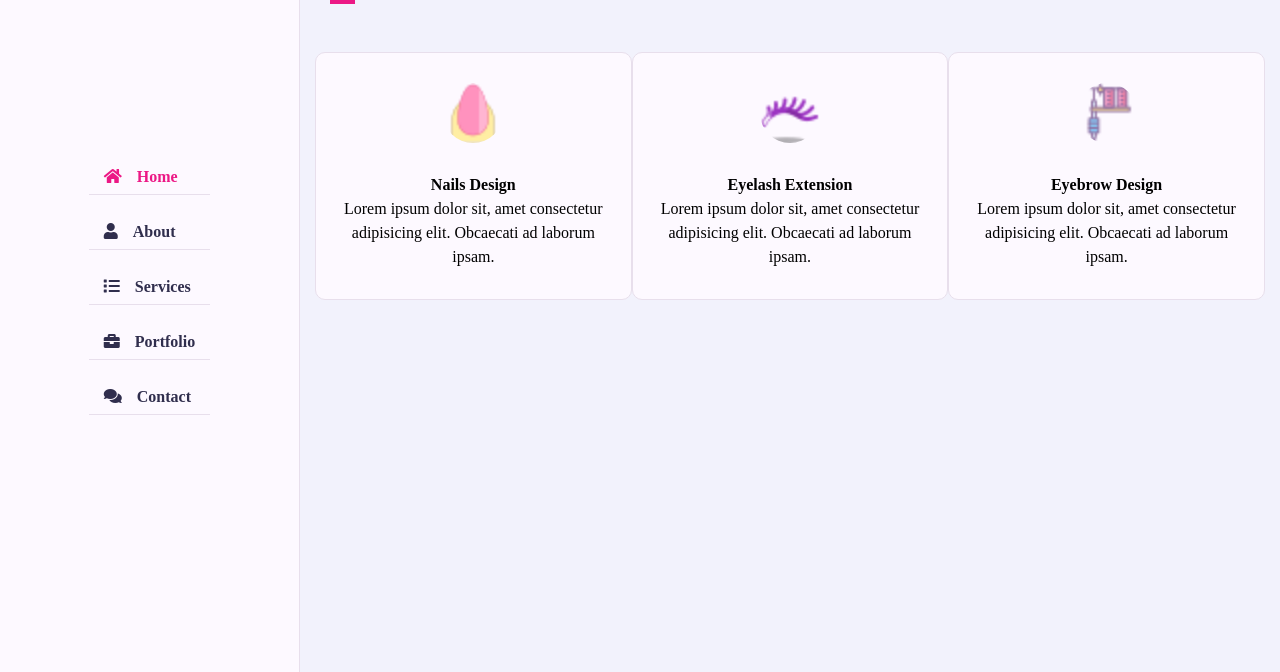
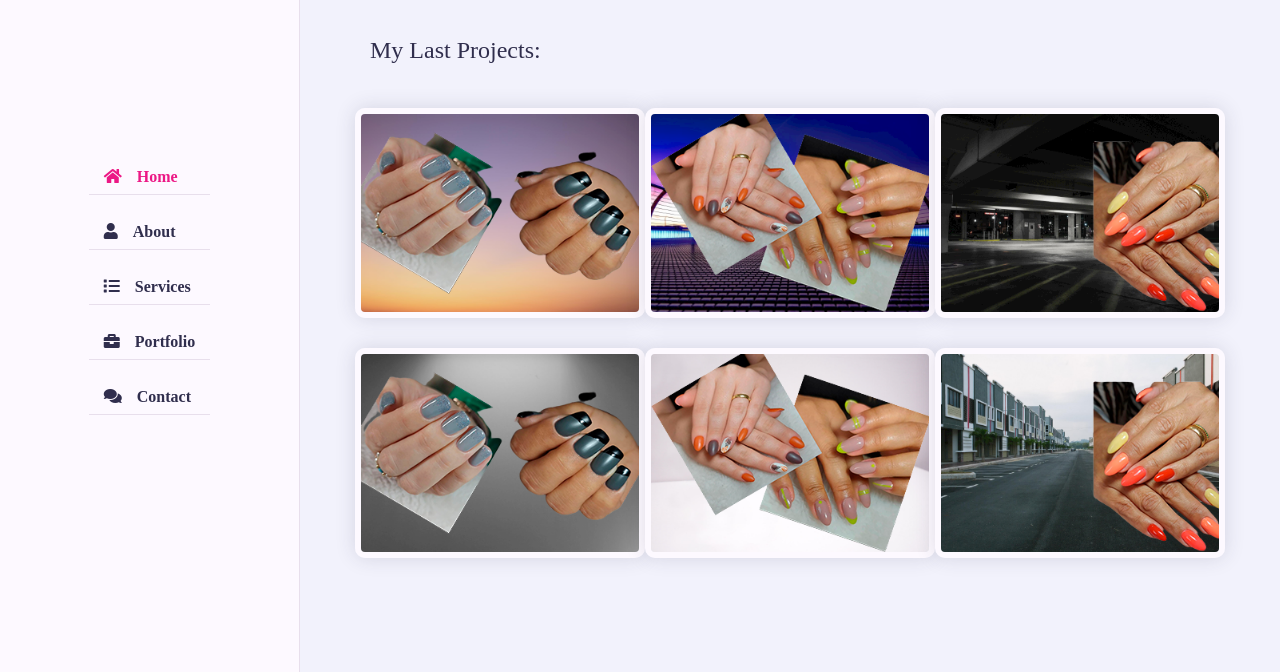
Before and after one commit to Giarlan/nails-designer-website, a plain HTML site: page index.html in a window 1280 px wide. Shown: the part 128-800 px from the top of the page. Drawn offline with Linux system fonts and the light colour scheme; a web font is replaced by a local one.

Commit message:
CREATE THE PORTFOLIO SECTION
   *Build - In this step, the portfolio section was created

```diff
--- a/assets/css/app.css
+++ b/assets/css/app.css
@@ -632,3 +632,43 @@ h3.my-profession
     margin: 0 auto 30px;
     text-align: center;
 }
+
+/*===== Portfolio =====*/
+.portfolio .container
+{
+    padding: 40px;
+}
+
+.portfolio .portfolio-heading
+{
+    flex: 0 0 100%;
+    max-width: 100%;
+    margin-bottom: 40px;
+}
+
+.portfolio .portfolio-heading h2
+{
+    color: var(--text-black-900);
+    font-weight: 500;
+}
+
+.portfolio .portfolio-item
+{
+    flex: 0 0 33.33%;
+    max-width: 33.33%;
+    margin-bottom: 30px;
+}
+
+.portfolio .portfolio-item-inner
+{
+    border: 6px solid var(--bg-black-100);
+    border-radius: 10px;
+    overflow: hidden;
+    cursor: pointer;
+}
+
+.portfolio .portfolio-item-inner .portfolio-img img
+{
+    width: 100%;
+    display: block;
+}
--- a/index.html
+++ b/index.html
@@ -242,8 +242,8 @@
             </section>
             <!--  ===== About Section End ===== -->
             <!--  ===== Services Section Start ===== -->
-            <section class="service section">
-                <div class="container">
+            <section class="service section hidden">
+                <section class="container">
                     <div class="row">
                         <div class="section-title padd-15">
                             <h2>Services</h2>
@@ -272,7 +272,6 @@
                             </div>
                         </div>
                         <!--  ===== Service Item End ===== -->
-
                         <!--  ===== Service Item Start ===== -->
                         <div class="service-item">
                             <div class="service-item-inner">
@@ -284,7 +283,85 @@
                             </div>
                         </div>
                         <!--  ===== Service Item End ===== -->
+                    </div>
+                </section>
+            </section>
+            <!--  ===== Portfolio Section Start ===== -->
+            <section class="portfolio section">
+                <div class="container">
+                    <div class="row">
+                        <div class="section-title padd-15">
+                            <h2>Portfolio</h2>
+                        </div>
+                    </div>
+                    <div class="row">
+                        <div class="portfolio-heading padd-15">
+                            <h2>My Last Projects:</h2>
+                        </div>
+                    </div>
+                    <div class="row">
+                        <!-- ====== Portfolio Item Start ===== -->
+                        <div class="portfolio-item padd15">
+                            <div class="portfolio-item-inner shadow-dark">
+                                <div class="portfolio-img">
+                                    <img src="./assets/images/portfolio-1.png" alt="">
+                                </div>
+                            </div>
+                        </div>
+                        <!-- ====== Portfolio Item End ===== -->
+                        <!-- ====== Portfolio Item Start ===== -->
+                        <div class="portfolio-item padd15">
+                            <div class="portfolio-item-inner shadow-dark">
+                                <div class="portfolio-img">
+                                    <img src="./assets/images/portfolio-2.png" alt="">
+                                </div>
+                            </div>
+                        </div>
+                        <!-- ====== Portfolio Item End ===== -->
+                        <div class="portfolio-item padd15">
+                            <div class="portfolio-item-inner shadow-dark">
+                                <div class="portfolio-img">
+                                    <img src="./assets/images/portfolio-3.png" alt="">
+                                </div>
+                            </div>
+                        </div>
+                        <!-- ====== Portfolio Item End ===== -->
+                        <!-- ====== Portfolio Item Start ===== -->
+                        <div class="portfolio-item padd15">
+                            <div class="portfolio-item-inner shadow-dark">
+                                <div class="portfolio-img">
+                                    <img src="./assets/images/portfolio-4.png" alt="">
+                                </div>
+                            </div>
+                        </div>
+                        <!-- ====== Portfolio Item End ===== -->
+                        <div class="portfolio-item padd15">
+                            <div class="portfolio-item-inner shadow-dark">
+                                <div class="portfolio-img">
+                                    <img src="./assets/images/portfolio-5.png" alt="">
+                                </div>
+                            </div>
+                        </div>
+                        <!-- ====== Portfolio Item End ===== -->
+                        <!-- ====== Portfolio Item Start ===== -->
+                        <div class="portfolio-item padd15">
+                            <div class="portfolio-item-inner shadow-dark">
+                                <div class="portfolio-img">
+                                    <img src="./assets/images/portfolio-6.png" alt="">
+                                </div>
+                            </div>
+                        </div>
+                        <!-- ====== Portfolio Item End ===== -->
+                    </div>
+                </div>
+            </section>
+            <!--  ===== Portfolio Section End ===== -->
+            <!-- ====== Contact Section Start ===== -->
 
+
+
+
+            <!-- ====== Contact Sction End ===== -->
         </div>
         <!--  ===== Main Container End ===== -->
     </div>
```
Also changed, not shown: assets/images/portfolio-1.png (added), assets/images/portfolio-2.png (added), assets/images/portfolio-3.png (added), assets/images/portfolio-4.png (added), assets/images/portfolio-5.png (added), assets/images/portfolio-6.png (added).
